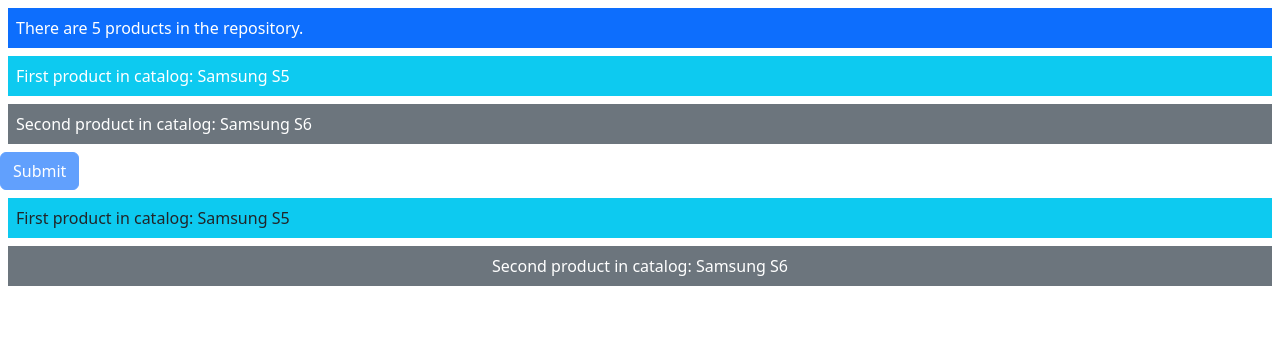
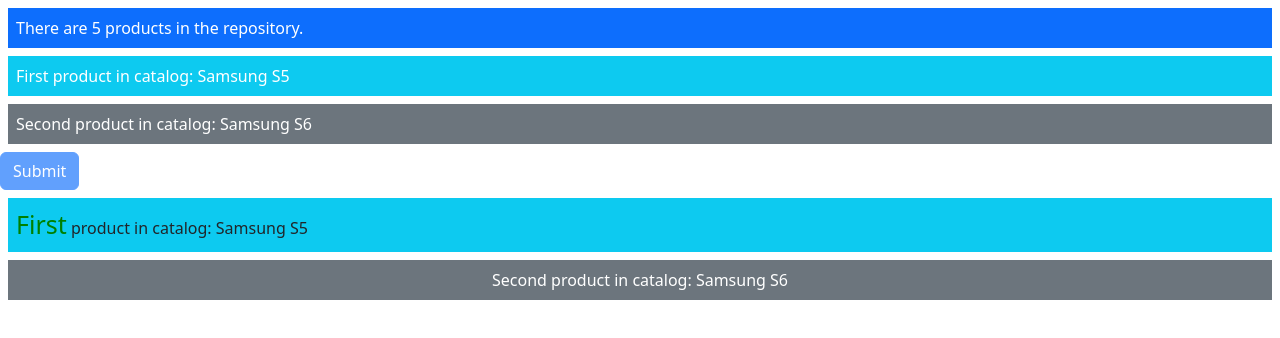
Before and after one commit to fatihdelice/learn-angular, an Angular app: page / in a window 1280 px wide. Shown: the top 338 px of the page. Built offline with nearby package versions, Linux system fonts and the light colour scheme.

Commit message:
Style Binding added

```diff
--- a/src/app/product.component.html
+++ b/src/app/product.component.html
@@ -20,8 +20,8 @@
 <div class="btn btn-primary" [class.disabled]="disabled">Submit</div>
 
 <div class="m-2 p-2" [ngClass]="getClassMap(1)">
-    First product in catalog: {{model.getProductById(1)!.name}}
+    <span [ngStyle]="getStyles(1)">First</span> product in catalog: {{model.getProductById(1)!.name}}
 </div>
 <div class="m-2 p-2" [ngClass]="getClassMap(2)">
-    Second product in catalog: {{model.getProductById(2)!.name}}
+    <span>Second</span> product in catalog: {{model.getProductById(2)!.name}}
 </div>
--- a/src/app/product.component.ts
+++ b/src/app/product.component.ts
@@ -12,6 +12,10 @@
     model: ProductRepository = new ProductRepository();
     disabled = true;
 
+
+
+    // product: Product = this.model.getProductById(1) as Product;
+
     getClasses(id: number): string {
         let product = this.model.getProductById(id);
         if (product && product.price) {
@@ -21,7 +25,7 @@
         }
     }
 
-    getClassMap(id: number): Object{
+    getClassMap(id: number): Object {
         let product = this.model.getProductById(id);
         if (product && product.price) {
             return {
@@ -34,5 +38,20 @@
         }
     }
 
-    // product: Product = this.model.getProductById(1) as Product;
+    // color: string = 'red';
+    // color: string = this.model.getProductById(2).price <= 1000 ? "green" : "red";
+
+
+    getStyles(id: number) {
+        let product = this.model.getProductById(id);
+        if (product && product.price) {
+            return {
+                fontSize: "25px",
+                color: product.price <= 1000 ? "green" : "red"
+            }
+        } else {
+            return {};
+        }
+    }
+
 }
```
Also changed, not shown: 1 other file (tests, documents, lock files or other folders).
